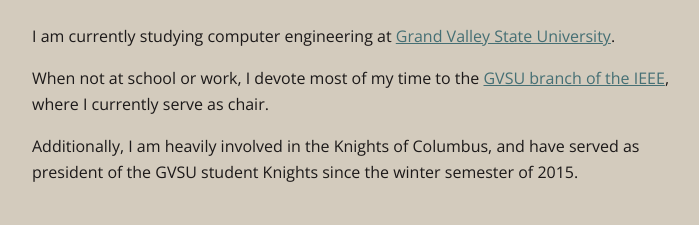
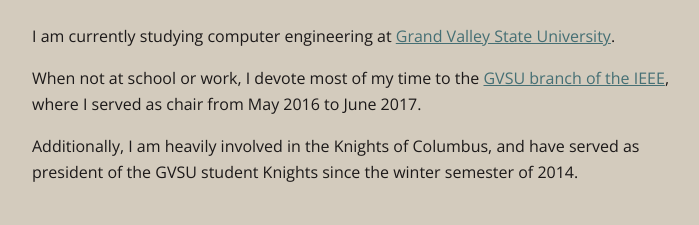
Before and after one commit to ruffinge/ruffinge.github.io, a plain HTML site: page index.html in a window 1280 px wide. Shown: the part 274-499 px from the top of the page, without its empty margins (288-987 px from the left). Drawn offline with nearby package versions, Linux system fonts and the light colour scheme.

Commit message:
Updated dates in activities list.

```diff
--- a/index.html
+++ b/index.html
@@ -1,8 +1,8 @@
 <!doctype HTML>
 <html>
 <head>
-	<meta charset="utf-8">
-	<title>Ethan Ruffing</title>
+    <meta charset="utf-8">
+    <title>Ethan Ruffing</title>
     <link rel="stylesheet" href="reset.css">
 	<link rel="stylesheet" href="main.css">
     <link rel="stylesheet" href="https://fonts.googleapis.com/css?family=Open+Sans|Josefin+Sans:300">
@@ -18,9 +18,9 @@
         <p>I am currently studying computer engineering at <a href="https://www.gvsu.edu/">Grand Valley State
             University</a>.</p>
         <p>When not at school or work, I devote most of my time to the <a href="http://ieee-gvsu.org/">GVSU branch of
-            the IEEE</a>, where I currently serve as chair.</p>
+            the IEEE</a>, where I served as chair from May 2016 to June 2017.</p>
         <p>Additionally, I am heavily involved in the Knights of Columbus, and have served as president of the GVSU
-            student Knights since the winter semester of 2015.</p>
+            student Knights since the winter semester of 2014.</p>
 
         <h2>Projects</h2>
         <p>
```
